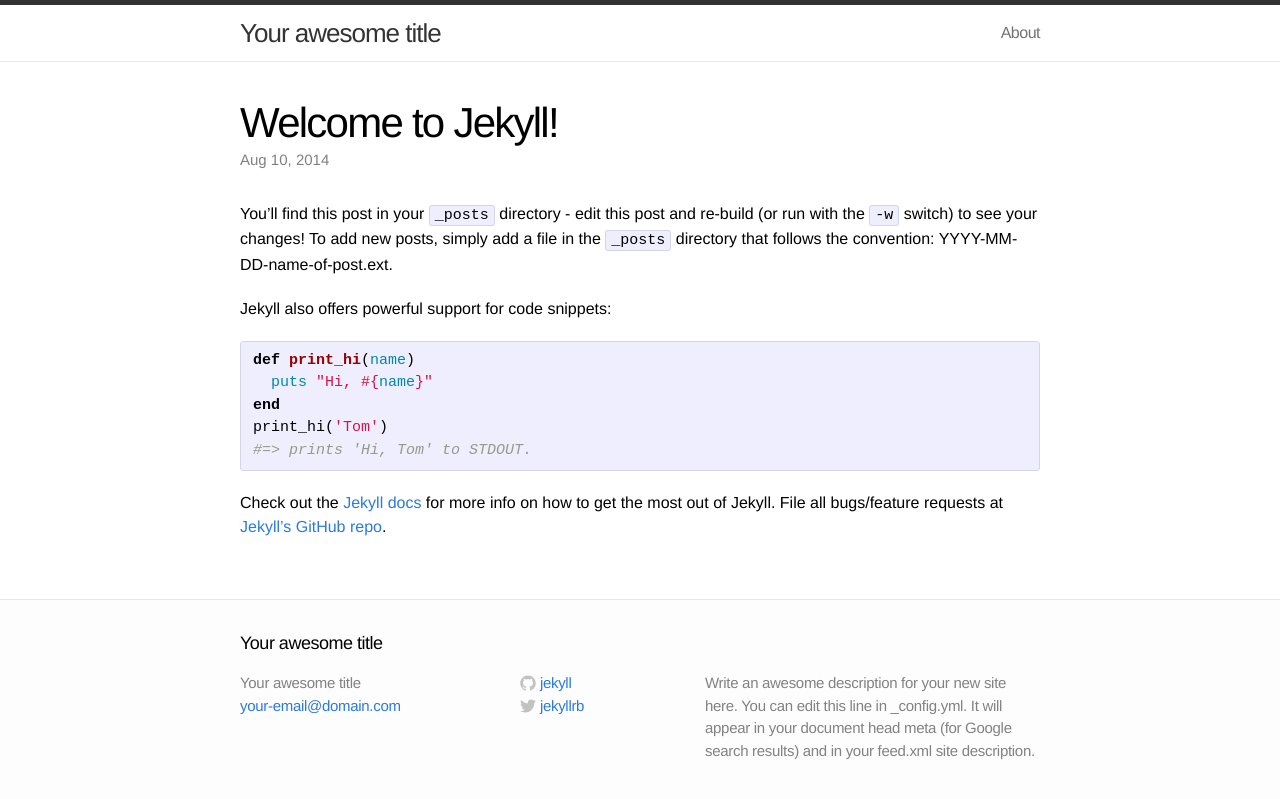
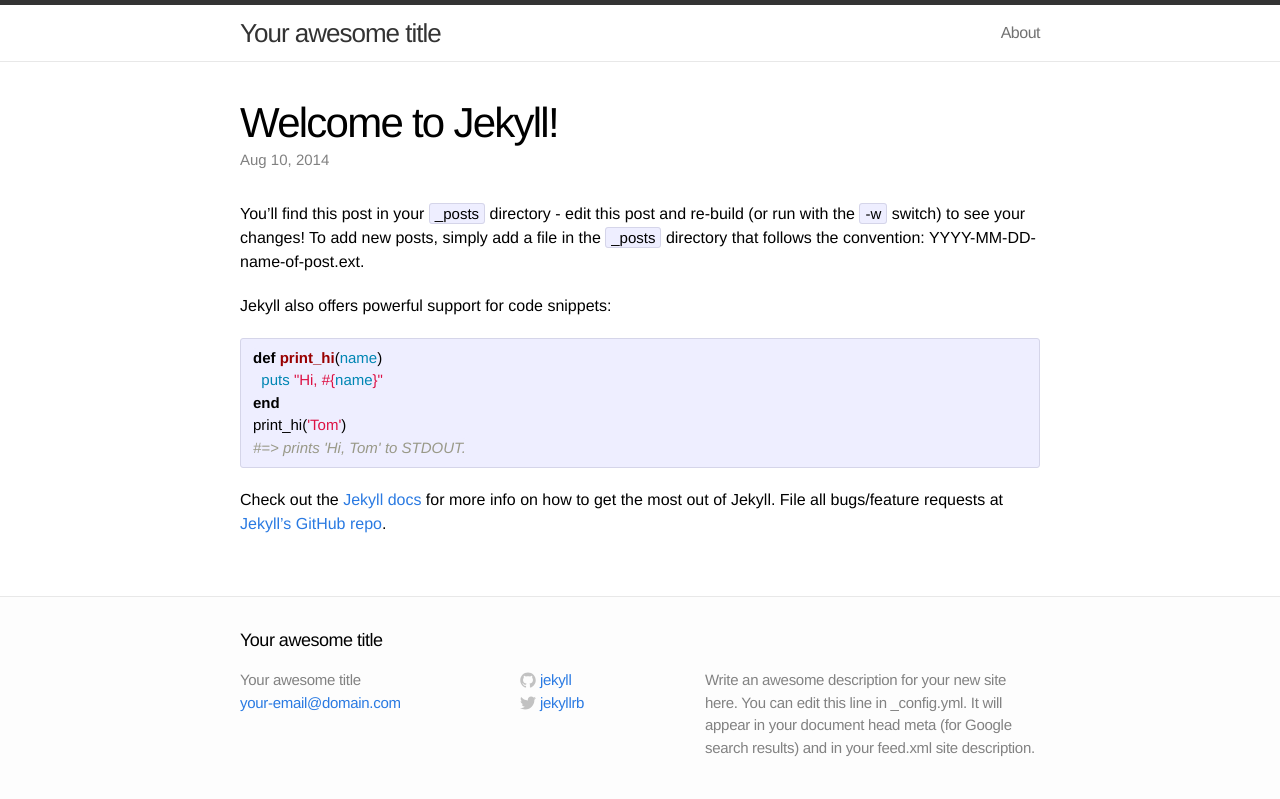
Before and after one commit to pliu131/binghamtonenactus.github.io, a Jekyll site: the page built from _posts/2014-08-10-welcome-to-jekyll.markdown, in a window 1280 px wide. Shown: the top 799 px of the page. Built offline with Jekyll 4.4.1, drawn with Linux system fonts in a browser that asks for light colours.

Commit message:
add reset.css

```diff
--- a/_includes/head.html
+++ b/_includes/head.html
@@ -7,6 +7,7 @@
     <link rel="canonical" href="{{ page.url | replace:'index.html','' | prepend: site.baseurl | prepend: site.url }}">
 
     <!-- Custom CSS -->
+    <link rel="stylesheet" href="{{ "/css/reset.css" | prepend: site.baseurl }}">
     <link rel="stylesheet" href="{{ "/css/main.css" | prepend: site.baseurl }}">
 
 </head>
--- /dev/null
+++ b/css/reset.css
@@ -0,0 +1,47 @@
+/**
+ * Eric Meyer's Reset CSS v2.0 (http://meyerweb.com/eric/tools/css/reset/)
+ * http://cssreset.com
+ */
+html, body, div, span, applet, object, iframe,
+h1, h2, h3, h4, h5, h6, p, blockquote, pre,
+a, abbr, acronym, address, big, cite, code,
+del, dfn, em, img, ins, kbd, q, s, samp,
+small, strike, strong, sub, sup, tt, var,
+b, u, i, center,
+dl, dt, dd, ol, ul, li,
+fieldset, form, label, legend,
+table, caption, tbody, tfoot, thead, tr, th, td,
+article, aside, canvas, details, embed,
+figure, figcaption, footer, header, hgroup,
+menu, nav, output, ruby, section, summary,
+time, mark, audio, video {
+  margin: 0;
+  padding: 0;
+  border: 0;
+  font-size: 100%;
+  font: inherit;
+  vertical-align: baseline;
+}
+/* HTML5 display-role reset for older browsers */
+article, aside, details, figcaption, figure,
+footer, header, hgroup, menu, nav, section {
+  display: block;
+}
+body {
+  line-height: 1;
+}
+ol, ul {
+  list-style: none;
+}
+blockquote, q {
+  quotes: none;
+}
+blockquote:before, blockquote:after,
+q:before, q:after {
+  content: '';
+  content: none;
+}
+table {
+  border-collapse: collapse;
+  border-spacing: 0;
+}
```
Also changed, not shown: index.html (deleted, +0 -20 lines).
